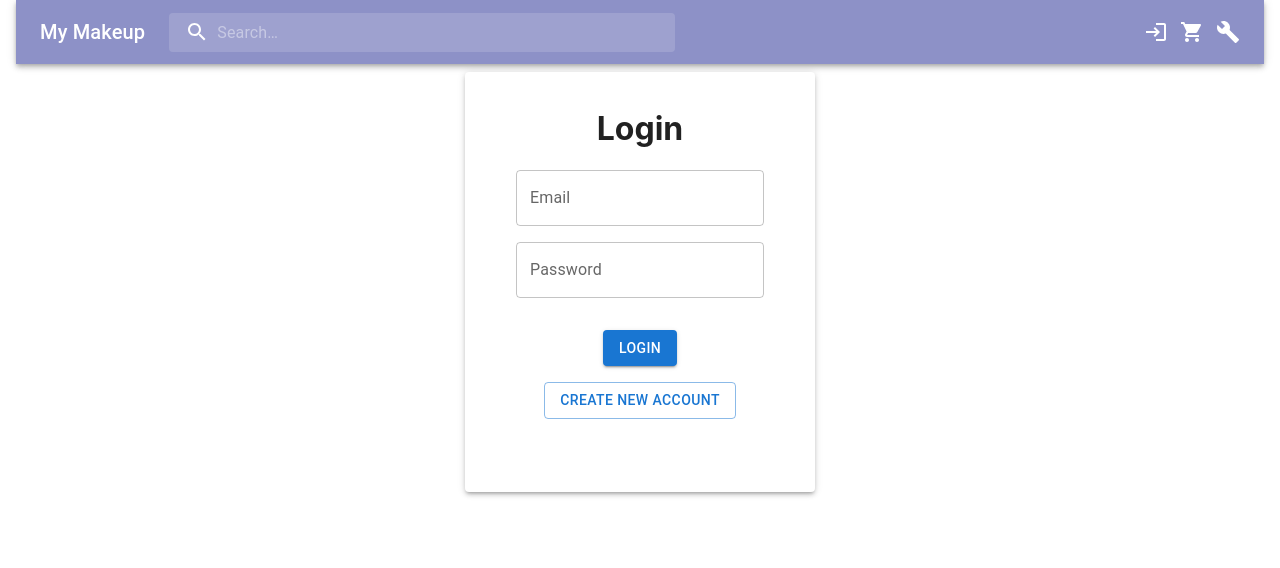
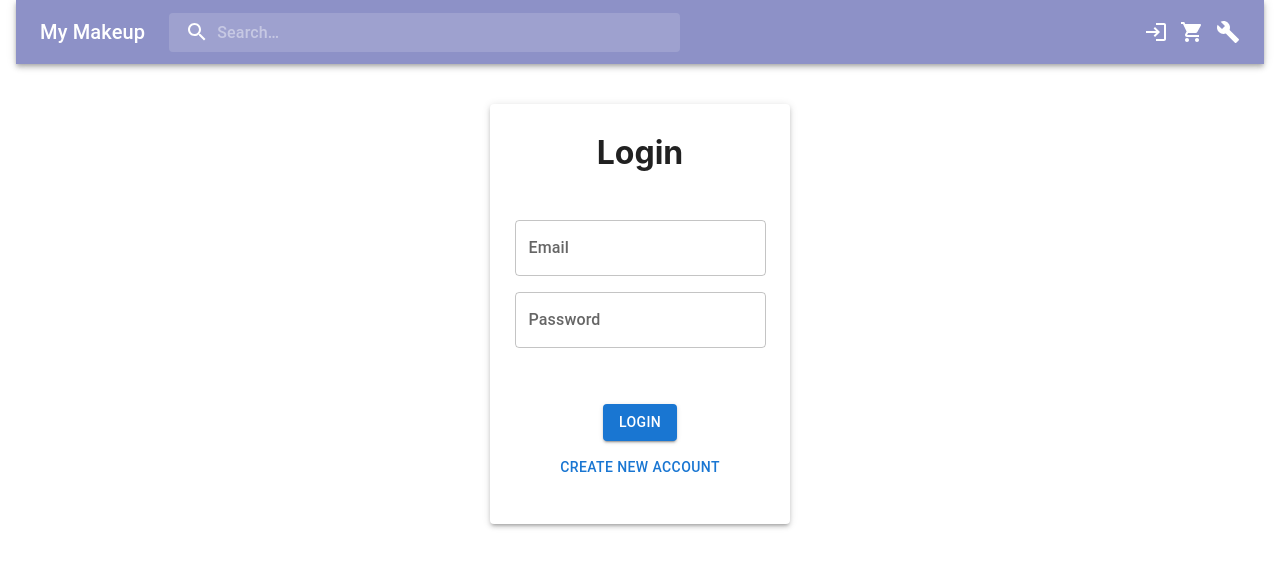
Before and after one commit to ayabryl/WebProgramming, a React (Create React App) app in the folder ui/: page /auth in a window 1280 px wide. Shown: the top 568 px of the page. Built offline with nearby package versions, Linux system fonts and the light colour scheme.

Commit message:
desgin login

```diff
--- a/ui/src/App.js
+++ b/ui/src/App.js
@@ -1,6 +1,7 @@
 import { useContext, useState } from "react";
 
 import { Routes, Route } from "react-router-dom";
+import { createTheme, ThemeProvider } from "@mui/material/styles";
 
 import AuthPage from "./pages/AuthPage";
 import Layout from "./components/Layout/Layout";
@@ -11,7 +12,39 @@ import ProductPage from "./pages/ProductPage";
 import AdminPage from "./pages/AdminPage";
 import { LoginProvider } from "./contexts/LoginContext";
 import SearchContext from "./contexts/SearchContext";
-import {CartContextProvider} from "./contexts/CartContext"
+import { CartContextProvider } from "./contexts/CartContext";
+
+const theme = createTheme({
+  primary: {
+    main: "#7555a7",
+  },
+  secondary: {
+    main: "#50b47a",
+  },
+  error: {
+    main: "#ffccbc",
+  },
+  warning: {
+    main: "#bdbdbd",
+  },
+  info: {
+    main: "#5870cb",
+  },
+  success: {
+    main: "#c6f68d",
+  },
+  typography: {
+    subtitle1: {
+      fontSize: 12,
+    },
+    body1: {
+      fontWeight: 500,
+    },
+    button: {
+      fontStyle: "sans-serif",
+    },
+  },
+});
 
 function App() {
   //console.log(useContext(CartContext))
@@ -20,6 +53,7 @@ function App() {
   //const [cart, setCart] = useState();
 
   return (
+    <ThemeProvider theme={theme}>
       <LoginProvider>
         <CartContextProvider>
           <SearchContext.Provider value={{ searchWord, setSearchWord }}>
@@ -36,6 +70,7 @@ function App() {
           </SearchContext.Provider>
         </CartContextProvider>
       </LoginProvider>
+    </ThemeProvider>
   );
 }
 
--- a/ui/src/components/Auth/AuthForm.js
+++ b/ui/src/components/Auth/AuthForm.js
@@ -163,7 +163,7 @@ const AuthForm = () => {
           display: "flex",
           "& > :not(style)": {
             m: 1,
-            width: 350,
+            width: 300,
             height: 420,
           },
         }}
@@ -171,13 +171,13 @@ const AuthForm = () => {
         <Toaster position="top-center" reverseOrder={false} />
         <Paper elevation={3}>
           <Grid
-            sx={{ mt: 2 }}
+            sx={{ mt: 1 }}
             container
             alignItems="center"
             justifyContent="center"
           >
             <form onSubmit={submitHandler}>
-              <Grid item xs={12}>
+              <Grid item xs={12} sx={{ mb: 6 }}>
                 <StyledH1>{isLogin ? "Login" : "Sign Up"}</StyledH1>
               </Grid>
               <Grid item xs={12} sx={{ mb: 2 }}>
@@ -189,7 +189,7 @@ const AuthForm = () => {
                   inputRef={emailInputRef}
                 />
               </Grid>
-              <Grid item xs={12} sx={{ mb: 4 }}>
+              <Grid item xs={12} sx={{ mb: 7 }}>
                 <TextField
                   label="Password"
                   type="password"
@@ -203,7 +203,7 @@ const AuthForm = () => {
                 <Grid
                   item
                   xs={12}
-                  sx={{ mb: 2, display: "flex", justifyContent: "center" }}
+                  sx={{ mb: 1, display: "flex", justifyContent: "center" }}
                 >
                   <Button type="submit" variant="contained" color="primary">
                     {isLogin ? "Login" : "Create Account"}
@@ -223,7 +223,6 @@ const AuthForm = () => {
                 <Button
                   onClick={switchAuthModeHandler}
                   type="submit"
-                  variant="outlined"
                   color="primary"
                 >
                   {isLogin
--- a/ui/src/components/cart/Cart.js
+++ b/ui/src/components/cart/Cart.js
@@ -1,4 +1,4 @@
-import { ListItem, Typography, List, Button, Card, Grid } from "@mui/material"
+import { ListItem, Typography, List, Button, Card, Grid } from "@mui/material";
 import { CartContext } from "../../contexts/CartContext";
 import { useContext } from "react";
 import { useNavigate } from "react-router-dom";
@@ -13,7 +13,7 @@ const Cart = (props) => {
 
   const handleRemoveFromCart = (productId) => {
     removeFromCart(productId);
-  }
+  };
 
   const toProductPage = (productId) => {
     const product = cart.find((p) => p.id === productId);
@@ -21,13 +21,16 @@ const Cart = (props) => {
   };
 
   const products = cart?.map((p) => (
-        <Grid item xs={12}
-        key={Math.random().toString()}>
-          <Box  sx={{
+    <Grid item xs={12} key={Math.random().toString()}>
+      <Box
+        sx={{
           display: "flex",
           justifyContent: "flex-start",
-        }}>
-        <ProductInCart toProductPage={toProductPage} handleRemoveFromCart={handleRemoveFromCart}
+        }}
+      >
+        <ProductInCart
+          toProductPage={toProductPage}
+          handleRemoveFromCart={handleRemoveFromCart}
           key={Math.random().toString()}
           name={p.name}
           category={p.category}
@@ -39,7 +42,9 @@ const Cart = (props) => {
     </Grid>
   ));
 
-    const getTotal = cart.length ? cart.map((p) => p.price).reduce((prev, next) => prev + next) : 0;
+  const getTotal = cart.length
+    ? cart.map((p) => p.price).reduce((prev, next) => prev + next)
+    : 0;
 
   const handleOrder = () => {
     //todo: add option to chose amount
@@ -47,17 +52,17 @@ const Cart = (props) => {
       product_name: product.name,
       price: product.price,
       color: product.product_colors[0],
-        amount: product.amount
-      }))
+      amount: product.amount,
+    }));
     const order = {
-            products : products,
+      products: products,
       created_at: new Date(),
       user_id: idToken,
-            status: 'New order',
-            total_price: getTotal
-        }
+      status: "New order",
+      total_price: getTotal,
+    };
     props.handleOrder(order);
-      }
+  };
 
   return (
     <div>
@@ -65,35 +70,47 @@ const Cart = (props) => {
         sx={{
           display: "flex",
           justifyContent: "center",
-          flexDirection: 'column',
-          marginLeft:"50px"
-        }}>
-        <Typography sx={{marginTop:'50px'}} variant="h5">My Basket</Typography>
-        <Box  sx={{
+          flexDirection: "column",
+          marginLeft: "50px",
+        }}
+      >
+        <Typography sx={{ marginTop: "50px" }} variant="h5">
+          My Basket
+        </Typography>
+        <Box
+          sx={{
             display: "flex",
             justifyContent: "start",
-        }}>
+          }}
+        >
           <Grid sx={{ mt: 1 }}>
             <Grid container spacing={2}>
               {products}
             </Grid>
           </Grid>
         </Box>
-            <Typography sx={{marginTop:'50px'}}>Estimated Total: {getTotal}</Typography>
-            <Button size='large'
+        <Typography sx={{ marginTop: "50px" }}>
+          Estimated Total: {getTotal}
+        </Typography>
+        <Button
+          size="large"
           onClick={handleOrder}
           sx={{
-                            height: '50px',
-                            width:'50px',
-                            color: 'white', backgroundColor: 'black', ':hover': {
-                                bgcolor: 'grey',
-                                color: 'white',
-                            }
-                        }}>Order</Button>
-
+            height: "50px",
+            width: "50px",
+            color: "white",
+            backgroundColor: "black",
+            ":hover": {
+              bgcolor: "grey",
+              color: "white",
+            },
+          }}
+        >
+          Order
+        </Button>
       </Box>
     </div>
-    )
-}
+  );
+};
 
 export default Cart;
--- a/ui/src/pages/AuthPage.js
+++ b/ui/src/pages/AuthPage.js
@@ -3,7 +3,7 @@ import Grid from "@mui/material/Grid";
 
 const AuthPage = () => {
   return (
-    <Grid container alignItems="center" justifyContent="center">
+    <Grid container alignItems="center" justifyContent="center" sx={{ mt: 4 }}>
       <AuthForm />
     </Grid>
   );
```
Lines whose indentation alone changed are shown as unchanged.
